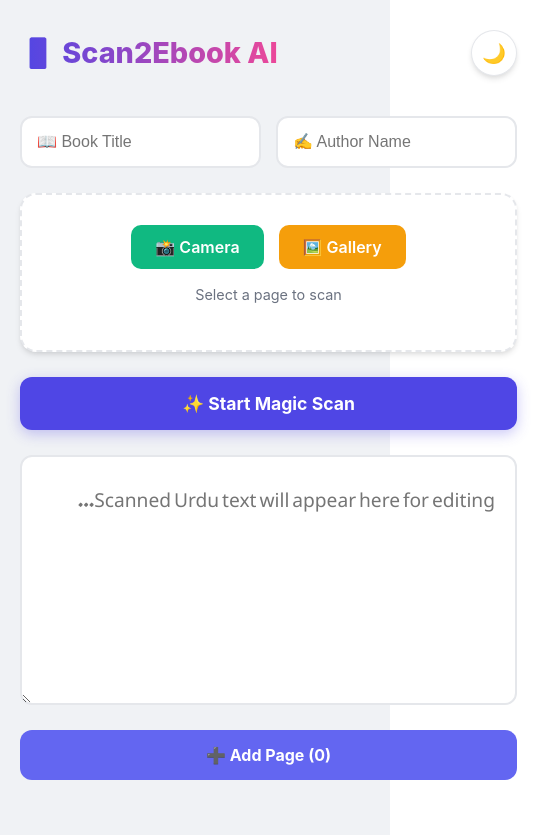
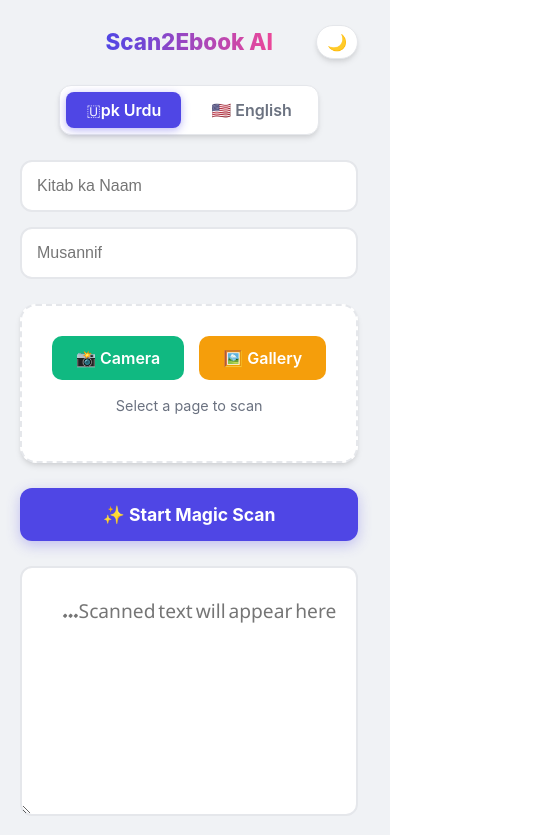
Before and after one commit to hasanmujtaba2006/Scan2eBook-AI, a React app in the folder frontend/: page / in a window 390 px wide. Shown: the top 835 px of the page, 537 px wide, since content can reach past the window. Built offline with nearby package versions, Linux system fonts and the light colour scheme; the HTML template or start-up script is replaced by a standard one.

Commit message:
Feature: Dual Language Support (Urdu/English) and Centered UI

```diff
--- a/frontend/src/App.css
+++ b/frontend/src/App.css
@@ -43,12 +43,13 @@ body {
   min-height: 100vh;
 }
 
-/* Header & Theme Toggle */
+/* --- HEADER & CENTERING --- */
 .header {
+  position: relative;
   display: flex;
-  justify-content: space-between;
+  justify-content: center; /* Centers the Title */
   align-items: center;
-  margin-bottom: 30px;
+  margin-bottom: 20px;
   padding: 10px 0;
 }
 
@@ -59,14 +60,18 @@ h1 {
   -webkit-background-clip: text;
   -webkit-text-fill-color: transparent;
   margin: 0;
+  text-align: center;
 }
 
 .theme-toggle {
+  position: absolute; /* Puts button in corner */
+  right: 0;
+  top: 50%;
+  transform: translateY(-50%);
   background: var(--card-bg);
   border: 1px solid var(--border-color);
-  color: var(--text-primary);
-  padding: 10px;
-  border-radius: 50%;
+  padding: 8px 12px;
+  border-radius: 20px;
   cursor: pointer;
   font-size: 1.2rem;
   box-shadow: var(--shadow);
@@ -77,7 +82,44 @@ h1 {
   transform: scale(1.1);
 }
 
-/* Inputs */
+/* --- LANGUAGE SELECTOR --- */
+.language-selector {
+  display: flex;
+  justify-content: center;
+  gap: 10px;
+  margin-bottom: 25px;
+  background: var(--card-bg);
+  padding: 6px;
+  border-radius: 12px;
+  border: 1px solid var(--border-color);
+  width: fit-content;
+  margin-left: auto;
+  margin-right: auto;
+  box-shadow: var(--shadow);
+}
+
+.lang-btn {
+  padding: 8px 20px;
+  border: none;
+  border-radius: 8px;
+  background: transparent;
+  color: var(--text-secondary);
+  font-weight: 600;
+  cursor: pointer;
+  transition: all 0.2s;
+}
+
+.lang-btn:hover {
+  background-color: var(--input-bg);
+}
+
+.lang-btn.active {
+  background: var(--primary-color);
+  color: white;
+  box-shadow: 0 2px 8px rgba(79, 70, 229, 0.4);
+}
+
+/* --- INPUTS --- */
 .meta-inputs {
   display: flex;
   gap: 15px;
@@ -98,9 +140,10 @@ h1 {
 .text-input:focus {
   border-color: var(--primary-color);
   outline: none;
+  box-shadow: 0 0 0 3px rgba(79, 70, 229, 0.1);
 }
 
-/* Upload Area */
+/* --- UPLOAD AREA --- */
 .upload-container {
   background-color: var(--card-bg);
   border: 2px dashed var(--border-color);
@@ -109,6 +152,11 @@ h1 {
   text-align: center;
   margin-bottom: 25px;
   box-shadow: var(--shadow);
+  transition: border-color 0.2s;
+}
+
+.upload-container:hover {
+  border-color: var(--primary-color);
 }
 
 .button-group {
@@ -128,14 +176,14 @@ h1 {
   align-items: center;
   gap: 8px;
   transition: transform 0.1s;
+  color: white;
 }
 
 .action-btn:active { transform: scale(0.96); }
+.camera-btn { background: #10b981; }
+.gallery-btn { background: #f59e0b; }
 
-.camera-btn { background: #10b981; color: white; }
-.gallery-btn { background: #f59e0b; color: white; }
-
-/* Main Button */
+/* --- MAIN BUTTONS --- */
 .primary-btn {
   width: 100%;
   padding: 16px;
@@ -159,7 +207,7 @@ h1 {
   cursor: not-allowed;
 }
 
-/* Text Editor */
+/* --- EDITOR --- */
 .editor-box {
   width: 100%;
   height: 250px;
@@ -176,7 +224,7 @@ h1 {
   box-sizing: border-box;
 }
 
-/* Bottom Actions */
+/* --- BOTTOM ACTIONS --- */
 .book-actions {
   display: flex;
   gap: 15px;
@@ -192,12 +240,13 @@ h1 {
   cursor: pointer;
   color: white;
   transition: opacity 0.2s;
+  box-shadow: var(--shadow);
 }
 
 .secondary-btn { background-color: #6366f1; }
 .download-btn { background-color: #ec4899; }
 
-/* Footer Signature */
+/* --- FOOTER --- */
 .footer {
   margin-top: auto;
   padding-top: 40px;
@@ -216,3 +265,19 @@ h1 {
 @keyframes beat {
   to { transform: scale(1.2); }
 }
+
+/* Mobile Responsiveness */
+@media (max-width: 600px) {
+  .meta-inputs {
+    flex-direction: column;
+  }
+
+  .header h1 {
+    font-size: 1.4rem;
+  }
+
+  .theme-toggle {
+    padding: 6px 10px;
+    font-size: 1rem;
+  }
+}
--- a/frontend/src/App.jsx
+++ b/frontend/src/App.jsx
@@ -4,14 +4,13 @@ import './App.css';
 const API_BASE_URL = "https://hasanmujtaba-scan2ebook-ai.hf.space";
 
 function App() {
-  // Theme State (Default to dark if user prefers it)
   const [theme, setTheme] = useState('light');
+  const [language, setLanguage] = useState('ur'); // 'ur' or 'en'
 
   const [file, setFile] = useState(null);
   const [content, setContent] = useState("");
   const [loading, setLoading] = useState(false);
 
-  // Book Metadata
   const [pages, setPages] = useState([]);
   const [bookTitle, setBookTitle] = useState("");
   const [authorName, setAuthorName] = useState("");
@@ -19,13 +18,8 @@ function App() {
   const cameraInputRef = useRef(null);
   const galleryInputRef = useRef(null);
 
-  // Toggle Theme Function
-  const toggleTheme = () => {
-    const newTheme = theme === 'light' ? 'dark' : 'light';
-    setTheme(newTheme);
-  };
+  const toggleTheme = () => setTheme(theme === 'light' ? 'dark' : 'light');
 
-  // Apply theme to body
   useEffect(() => {
     document.body.setAttribute('data-theme', theme);
   }, [theme]);
@@ -42,6 +36,7 @@ function App() {
 
     const formData = new FormData();
     formData.append("file", file);
+    formData.append("language", language); // Send selected language
 
     try {
       const response = await fetch(`${API_BASE_URL}/process-page`, {
@@ -74,8 +69,9 @@ function App() {
 
   const downloadBook = () => {
     if (pages.length === 0) return alert("No pages to save!");
-    const title = bookTitle || "My Urdu Book";
-    const author = authorName || "Unknown Author";
+    const title = bookTitle || "My Scanned Book";
+    const author = authorName || "Unknown";
+    const isRtl = language === 'ur';
 
     const htmlHead = `
       <html>
@@ -83,12 +79,20 @@ function App() {
           <meta charset="utf-8">
           <title>${title}</title>
           <style>
-            body { font-family: sans-serif; padding: 40px; max-width: 800px; margin: 0 auto; direction: rtl; text-align: right; background: #f9f9f9; }
+            body {
+              font-family: 'Segoe UI', sans-serif;
+              padding: 40px;
+              max-width: 800px;
+              margin: 0 auto;
+              direction: ${isRtl ? 'rtl' : 'ltr'};
+              text-align: ${isRtl ? 'right' : 'left'};
+              background: #f9f9f9;
+            }
             .cover { text-align: center; padding: 100px 20px; background: white; border: 5px double #4f46e5; margin-bottom: 50px; page-break-after: always; }
             .index { background: white; padding: 40px; margin-bottom: 50px; border: 1px solid #ddd; page-break-after: always; }
             .page { background: white; padding: 40px; margin-bottom: 30px; border: 1px solid #ddd; border-radius: 8px; page-break-after: always; }
             h1 { color: #4f46e5; }
-            p { font-size: 1.3rem; line-height: 2; }
+            p { font-size: 1.3rem; line-height: 1.8; }
           </style>
         </head>
         <body>
@@ -101,8 +105,8 @@ function App() {
         <p style="margin-top:50px; color:#888;">Generated by Scan2Ebook AI</p>
       </div>`;
 
-    let indexHTML = `<div class="index"><h1>فہرست (Index)</h1>`;
-    pages.forEach((_, i) => indexHTML += `<div style="display:flex; justify-content:space-between; border-bottom:1px dotted #ccc; padding:10px 0;"><span>Page ${i+1}</span><span>صفحہ ${i+1}</span></div>`);
+    let indexHTML = `<div class="index"><h1>${isRtl ? 'فہرست' : 'Table of Contents'}</h1>`;
+    pages.forEach((_, i) => indexHTML += `<div style="display:flex; justify-content:space-between; border-bottom:1px dotted #ccc; padding:10px 0;"><span>Page ${i+1}</span></div>`);
     indexHTML += `</div>`;
 
     const pagesHTML = pages.map((text, i) => `<div class="page"><h2>Page ${i+1}</h2><p>${text}</p></div>`).join("");
@@ -119,18 +123,32 @@ function App() {
 
   return (
     <div className="App">
-      {/* Header with Theme Toggle */}
       <header className="header">
-        <h1>📱 Scan2Ebook AI</h1>
-        <button className="theme-toggle" onClick={toggleTheme} title="Switch Theme">
+        <h1>Scan2Ebook AI</h1>
+        <button className="theme-toggle" onClick={toggleTheme}>
           {theme === 'light' ? '🌙' : '☀️'}
         </button>
       </header>
 
-      {/* Inputs */}
+      {/* Language Toggle */}
+      <div className="language-selector">
+        <button
+          className={`lang-btn ${language === 'ur' ? 'active' : ''}`}
+          onClick={() => setLanguage('ur')}
+        >
+          🇺pk Urdu
+        </button>
+        <button
+          className={`lang-btn ${language === 'en' ? 'active' : ''}`}
+          onClick={() => setLanguage('en')}
+        >
+          🇺🇸 English
+        </button>
+      </div>
+
       <div className="meta-inputs">
-        <input className="text-input" type="text" value={bookTitle} onChange={(e) => setBookTitle(e.target.value)} placeholder="📖 Book Title" />
-        <input className="text-input" type="text" value={authorName} onChange={(e) => setAuthorName(e.target.value)} placeholder="✍️ Author Name" />
+        <input className="text-input" type="text" value={bookTitle} onChange={(e) => setBookTitle(e.target.value)} placeholder={language === 'ur' ? "Kitab ka Naam" : "Book Title"} />
+        <input className="text-input" type="text" value={authorName} onChange={(e) => setAuthorName(e.target.value)} placeholder={language === 'ur' ? "Musannif" : "Author Name"} />
       </div>
 
       <div className="upload-container">
@@ -147,15 +165,15 @@ function App() {
       </div>
 
       <button className="primary-btn" onClick={handleProcess} disabled={loading}>
-        {loading ? "Scanning & Cleaning..." : "✨ Start Magic Scan"}
+        {loading ? "Scanning..." : "✨ Start Magic Scan"}
       </button>
 
       <textarea
         className="editor-box"
         value={content}
         onChange={(e) => setContent(e.target.value)}
-        dir="rtl"
-        placeholder="Scanned Urdu text will appear here for editing..."
+        dir={language === 'ur' ? "rtl" : "ltr"}
+        placeholder="Scanned text will appear here..."
       />
 
       <div className="book-actions">
@@ -170,10 +188,8 @@ function App() {
         )}
       </div>
 
-      {/* Signature Footer */}
       <footer className="footer">
         <p>Made with <span className="heart">❤️</span> by <strong>Hasan</strong></p>
-        <p style={{fontSize: '0.8rem', opacity: 0.7}}>Powered by Llama 3.1 & PaddleOCR</p>
       </footer>
     </div>
   );
```
Also changed, not shown: 1 other file (tests, documents, lock files or other folders).
